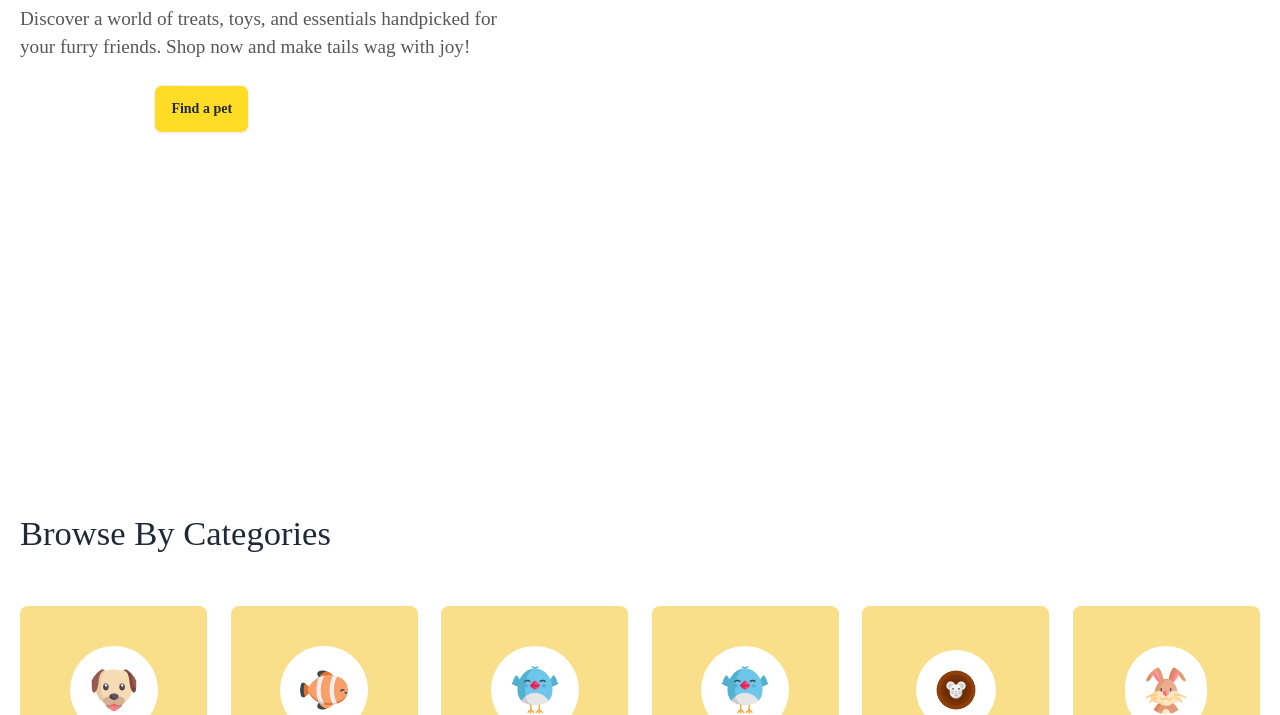
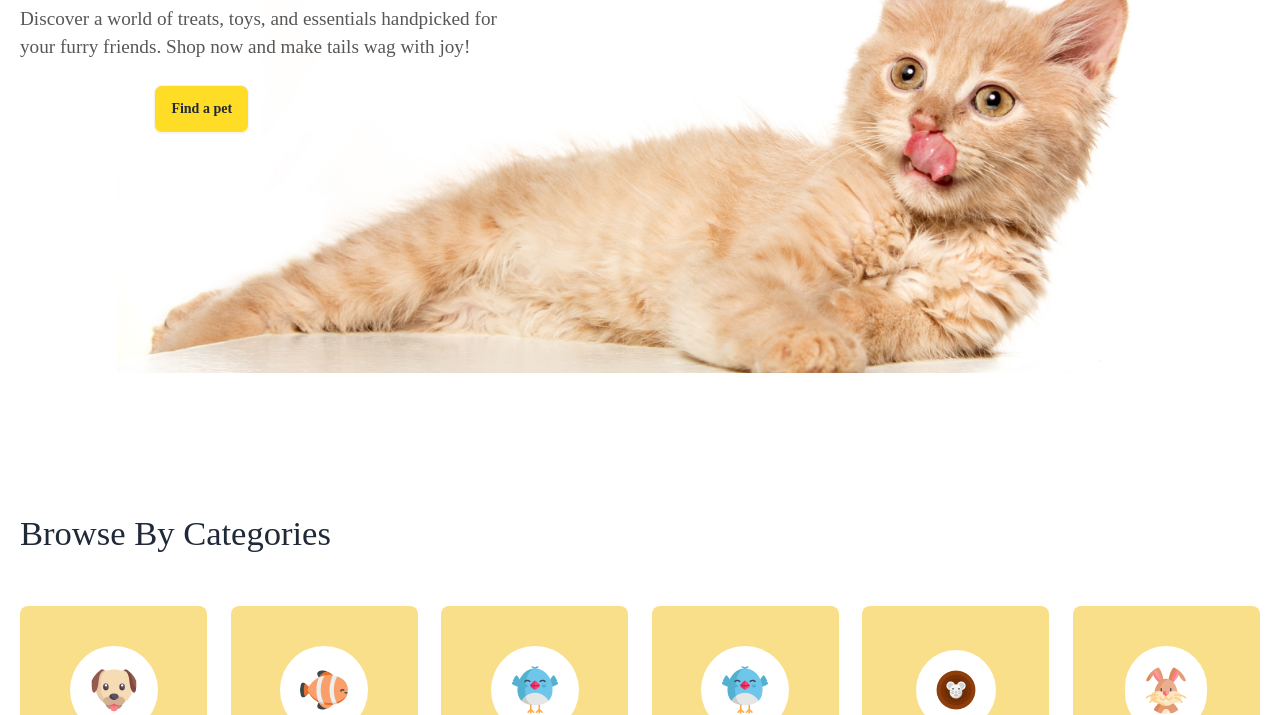
Before and after one commit to AbdusSamadAbrar/assignment-3, a plain HTML site: page index.html in a window 1280 px wide. Shown: the part 385-1100 px from the top of the page. Drawn offline with nearby package versions, Linux system fonts and the light colour scheme; the site is published under a folder, as on GitHub Pages, so addresses that start at the root find nothing; a web font is replaced by a local one.

```diff
--- a/index.html
+++ b/index.html
@@ -100,7 +100,7 @@
       </div>
     </nav>
     <section>
-      <div class=" container px-5 px-5 pb-60 bg-bottom bg-no-repeat bg-contain  mx-auto" style="background-image: url('/resources/cat-big.png');">
+      <div class=" container px-5 px-5 pb-60 bg-bottom bg-no-repeat bg-contain  mx-auto" style="background-image: url(resources/cat-big.png);">
         <h1 class="adlam text-[3.36rem] mt-[6rem] leading-[4.38rem]">Pamper Your Pet, <br> Because They Deserve <br> the Bes</h1>
         <p class="mt-[0.96rem] sora text-[#111111] text-[1.2rem] opacity-[0.7]">Discover a world of treats, toys, and essentials handpicked for <br> your furry friends. Shop now and make tails wag with joy!</p>
         <a class="btn bg-[#FFDC26] ml-[0.72rem] sora ml-[8.4rem] mt-[1.44rem]">Find a pet</a>
```
